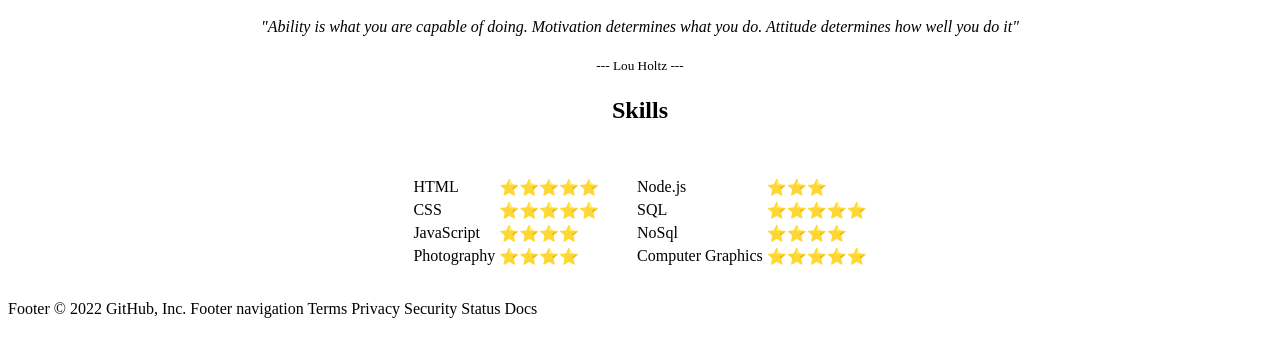
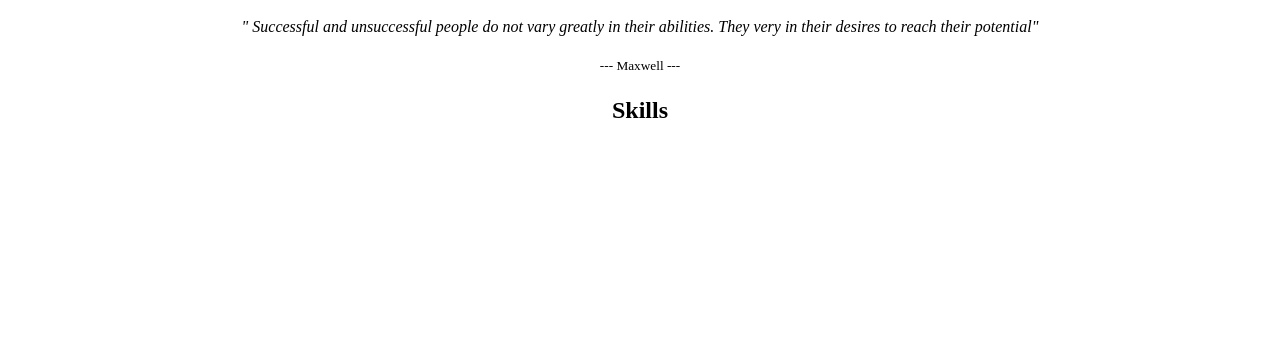
Before and after one commit to Panadda13/Dp-s-Profile, a plain HTML site: page abilities.html in a window 1280 px wide. Shown: the part 156-512 px from the top of the page. Drawn offline with Linux system fonts and the light colour scheme; a web font is replaced by a local one.

Commit message:
Add files via upload

```diff
--- a/abilities.html
+++ b/abilities.html
@@ -3,7 +3,7 @@
 
 <head>
     <meta charset="UTF-8">
-    <title>Abhisit's Abilities</title>
+    <title>Panadda's Abilities</title>
 </head>
 
 <body>
@@ -33,64 +33,12 @@
     <!-- Reference: Aclonica Font -->
     <link href='https://fonts.googleapis.com/css?family=Aclonica'rel='stylesheet'>
     <h4 style="text-align: center; font-family: Aclonica; font-weight:normal"><i>
-        "Ability is what you are capable of doing. Motivation determines what you do.
-        Attitude determines how well you do it"</i></h4>
+        " Successful and unsuccessful people do not vary greatly in their abilities. They very in their desires to reach their potential"</i></h4>
     <h5 style="text-align: center; font-family: Aclonica; font-weight:normal">
-            --- Lou Holtz ---</h5>
+            --- Maxwell ---</h5>
     <h2 style="text-align: center;">Skills</h2>
     <table style="margin-left: auto; margin-right: auto" cellspacing="30"> <!--- border="1">-->
-        <tr>
-            <td>
-                <table>
-                    <tr>
-                        <td>HTML</td>
-                        <!--Emoji Windows: WIN+. or WIN+; | MAC: ^+Command+space-->
-                        <td>⭐⭐⭐⭐⭐</td>
-                    </tr>
-                    <tr>
-                        <td>CSS</td>
-                        <td>⭐⭐⭐⭐⭐</td>
-                    </tr>
-                    <tr>
-                        <td>JavaScript</td>
-                        <td>⭐⭐⭐⭐</td>
-                    </tr>
-                    <tr>
-                        <td>Photography</td>
-                        <td>⭐⭐⭐⭐</td>
-                    </tr>
-                </table>
-            </td>
-            <td>
-                <table>
-                    <tr>
-                        <td>Node.js</td>
-                        <td>⭐⭐⭐</td>
-                    </tr>
-                    <tr>
-                        <td>SQL</td>
-                        <td>⭐⭐⭐⭐⭐</td>
-                    </tr>
-                    <tr>
-                        <td>NoSql</td>
-                        <td>⭐⭐⭐⭐</td>
-                    </tr>
-                    <tr>
-                        <td>Computer Graphics</td>
-                        <td>⭐⭐⭐⭐⭐</td>
-                    </tr>
-                </table>
-            </td>
-        </tr>
-    </table>
+
 </body>
 
 </html>
-Footer
-© 2022 GitHub, Inc.
-Footer navigation
-Terms
-Privacy
-Security
-Status
-Docs
--- a/index.html
+++ b/index.html
@@ -16,7 +16,8 @@
     <h2 style="text-align: center; font-family: cursive; font-weight:normal">
         I'm Panadda Sawangphol</h2>
     <h4 style="text-align: center; font-family: Aclonica ; font-weight:normal"><i>
-        "It's not always easy,but that's life. Be strong because there are better days ahead."</i></h4>
+        "It's not always easy , but that's life.
+        Be strong because there are better day ahead."</i></h4>
     <hr>
     <!-- Menu -->
     <table style="width:100%; text-align: center">
@@ -43,19 +44,27 @@
         <tr>
             <th style="width: 33.33%; vertical-align: top;"><h2 >About me</h2>
                 <p style="font-weight:normal; text-align: justify;">&nbsp;&nbsp;&nbsp;
-                    More 5 Years of Experienced Developer with Front-end and Back-end .NET programming in the information technology and service industry. Skilled in HTML, CSS, Javascript, Angular, React, MVC, C# and ORACLE, SQL database tools. A strong engineering professional with a Bachelor of Engineering (BE) focused on Computer Engineering from Bangkok University.
+                    Currently studying at the Faculty of Engineering in Multimedia and Entertainment , Bangkok University.
                 </p>
                 <p>Email: <a href="mailto: panadda.sawa@bumail.net">panadda.sawa@bumail.net</a></p>
             </th>
             <th style="width: 33.33%; vertical-align: top;">
                 <!--Crop Circle Image: https://crop-circle.imageonline.co/-->
-                <p><img src="images/profile.png" alt="Panadda Sawangphol" style="width: 60%;"></p>
+                <p><img src="images/panadda.png" alt="Panadda Sawangphol" style="width: 60%;"></p>
                 </th>
                 <th style="width: 33.33%; vertical-align: top; text-align: left;"><h2>Details</h2>
                 <p>Name:</p>
                     <p style="font-weight:normal;">Panadda Sawangphol</p>
                 <p>Location:</p>
                     <p style="font-weight:normal;">Thailand</p>
+                    <p>Social Media:</p>
+                    <!--Reference Social Media Icons-->
+                    <link rel="stylesheet" href="https://cdnjs.cloudflare.com/ajax/libs/font-awesome/4.7.0/css/font-awesome.min.css">
+                    <!--Icons Class Reference: https://www.w3schools.com/icons/icons_reference.asp-->
+                    <p><a href="https://www.facebook.com/profile.php?id=100007244552827" class="fa fa-facebook-square" target="_blank" style="font-size: 40px; color: rgb(7, 114, 255);"></a>
+                        <a href="https://www.instagram.com/callmebapo._/" class="fa fa-instagram" target="_blank" style="font-size: 40px; color: brown;"></a>
+
+                    </p>
             </th>
         </tr>
     </table>
```
Also changed, not shown: contact.html (+5 -8 lines), experiences.html (+7 -17 lines), projects.html (+15 -10 lines), images/panadda.png (added), images/ssc.jpg (added), images/ssc62.jpg (added), images/tcd62.jpg (added).
